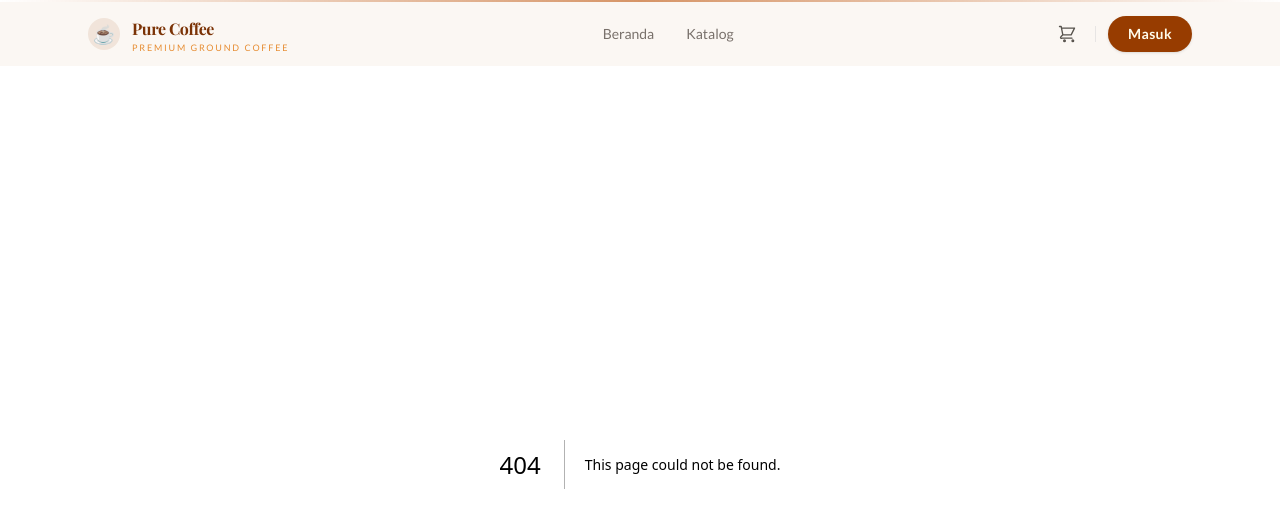
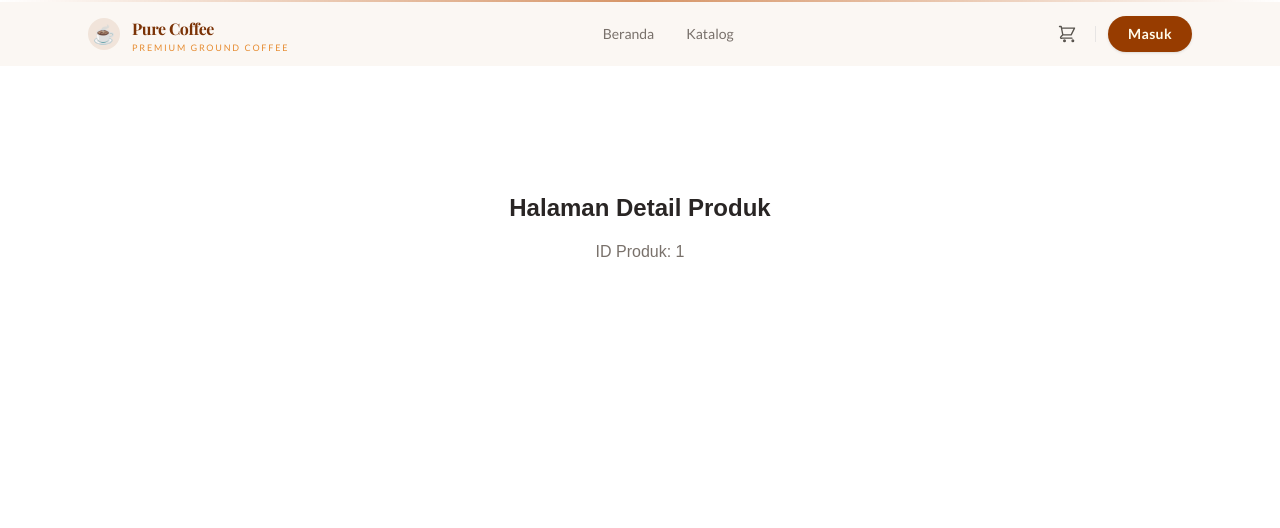
Before and after one commit to SNNN-011/kopi-frontend, a Next.js app: page /products/1 in a window 1280 px wide. Before the commit this address had no page. Shown: the top 528 px of the page. Built offline with nearby package versions, Linux system fonts and the light colour scheme; a web font is replaced by a local one.

Commit message:
detail page[id]

```diff
--- /dev/null
+++ b/src/app/products/[id]/page.tsx
@@ -0,0 +1,16 @@
+// src/app/products/[id]/page.tsx
+'use client'
+
+export default function ProductDetailPage({ params }: { params: { id: string } }) {
+  return (
+    <div className="min-h-screen pt-32 pb-24 text-center">
+      <h1 className="text-2xl font-bold text-stone-800">
+        Halaman Detail Produk
+      </h1>
+      <p className="text-stone-500 mt-4">
+        ID Produk: {params.id}
+      </p>
+      {/* Nanti di sini kamu bisa tambahkan useEffect untuk fetch data spesifik produk ini dari backend */}
+    </div>
+  )
+}
```
